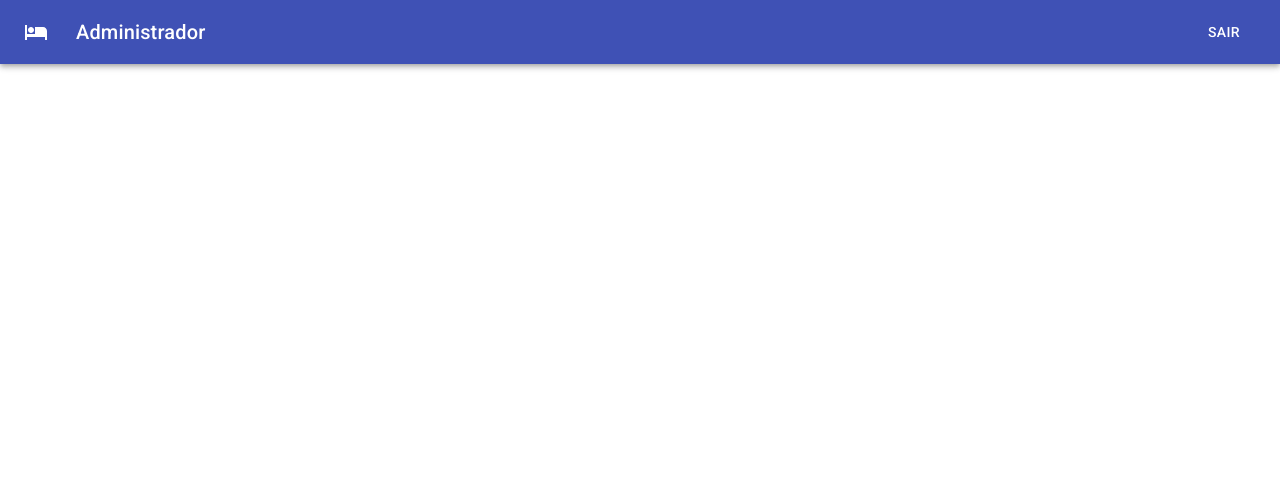
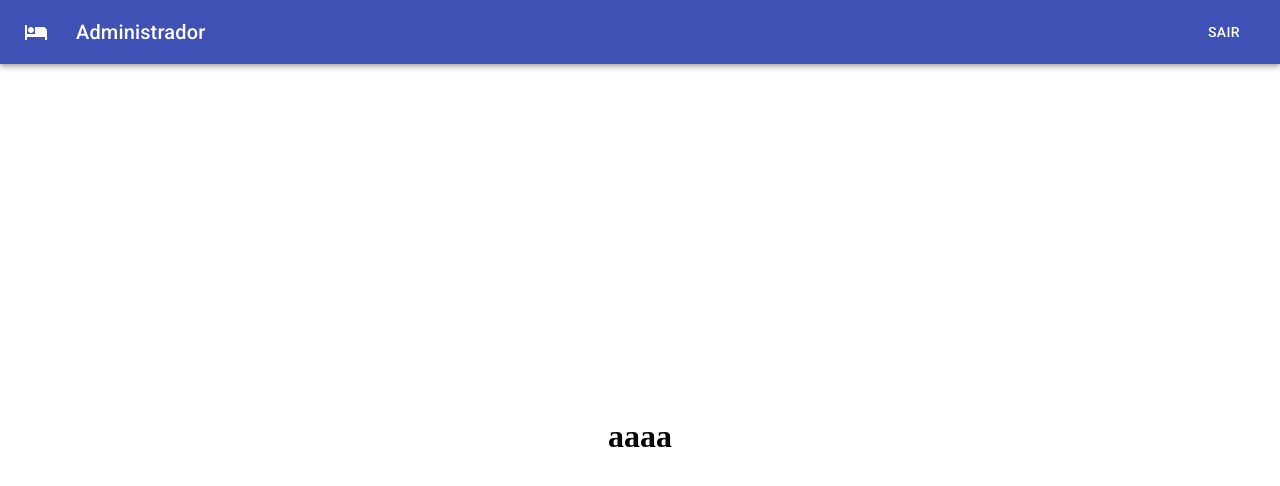
Before and after one commit to gprpaes/hostfy-client, a React (Create React App) app: page /admin in a window 1280 px wide. Shown: the top 486 px of the page. Built offline with nearby package versions, Linux system fonts and the light colour scheme.

Commit message:
admin basic grid and layout

```diff
--- a/src/pages/admin/components/Admin.tsx
+++ b/src/pages/admin/components/Admin.tsx
@@ -7,6 +7,7 @@ import Button from "@material-ui/core/Button";
 import HotelIcon from "@material-ui/icons/Hotel";
 import { createStyles, makeStyles, Theme } from "@material-ui/core/styles";
 import { useHistory } from "react-router-dom";
+import Grid from "@material-ui/core/Grid";
 
 const useStyles = makeStyles((theme: Theme) =>
   createStyles({
@@ -18,6 +19,9 @@ const useStyles = makeStyles((theme: Theme) =>
     },
     title: {
       flexGrow: 1,
+    },
+    gridmain: {
+      height: "93.2vh",
     },
   })
 );
@@ -39,9 +43,15 @@ const Admin = (): JSX.Element => {
           <Typography variant="h6" className={classes.title}>
             Administrador
           </Typography>
-          <Button color="inherit" onClick={() => history.push("/")}>Sair</Button>
+          <Button color="inherit" onClick={() => history.push("/")}>
+            Sair
+          </Button>
         </Toolbar>
       </AppBar>
+
+      <Grid container direction="row" justify="center" alignItems="center" className ={classes.gridmain}>
+        <h1>aaaa</h1>
+      </Grid>
     </>
   );
 };
```
